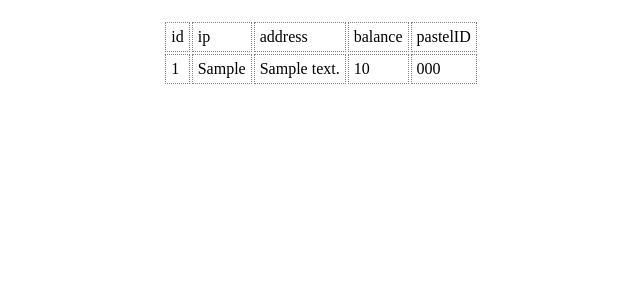
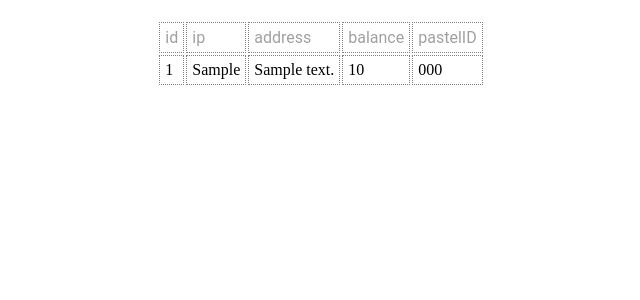
Before and after one commit to AlexDobrushskiy/mn-agent, a Django app: page / in a window 1280 px wide. Shown: the top 300 px of the page, without its empty margins (319-959 px from the left). Run offline with Django 3.2, Linux system fonts and the light colour scheme; tables that the repository leaves empty hold one stand-in row (values such as "Sample post").

Commit message:
Slight change styles to test deployment

```diff
--- a/server/main/templates/mn_data.html
+++ b/server/main/templates/mn_data.html
@@ -1,6 +1,11 @@
 <html>
 <head>
     <style>
+        thead {
+            font-family: "Roboto", sans-serif;
+            font-size: 16px;
+            color: #a0a0a0;
+        }
         td {
             padding: 5px;
             border: 1px dotted grey;
--- a/server/main/views.py
+++ b/server/main/views.py
@@ -60,7 +60,7 @@ def show_masternode_data(request):
     for mn in Masternode.objects.all():
         line = dict()
         for field in field_names:
-                line[field] = getattr(mn, field)
+            line[field] = getattr(mn, field)
         masternodes.append(line)
     context = {
         'masternodes': masternodes,
```
